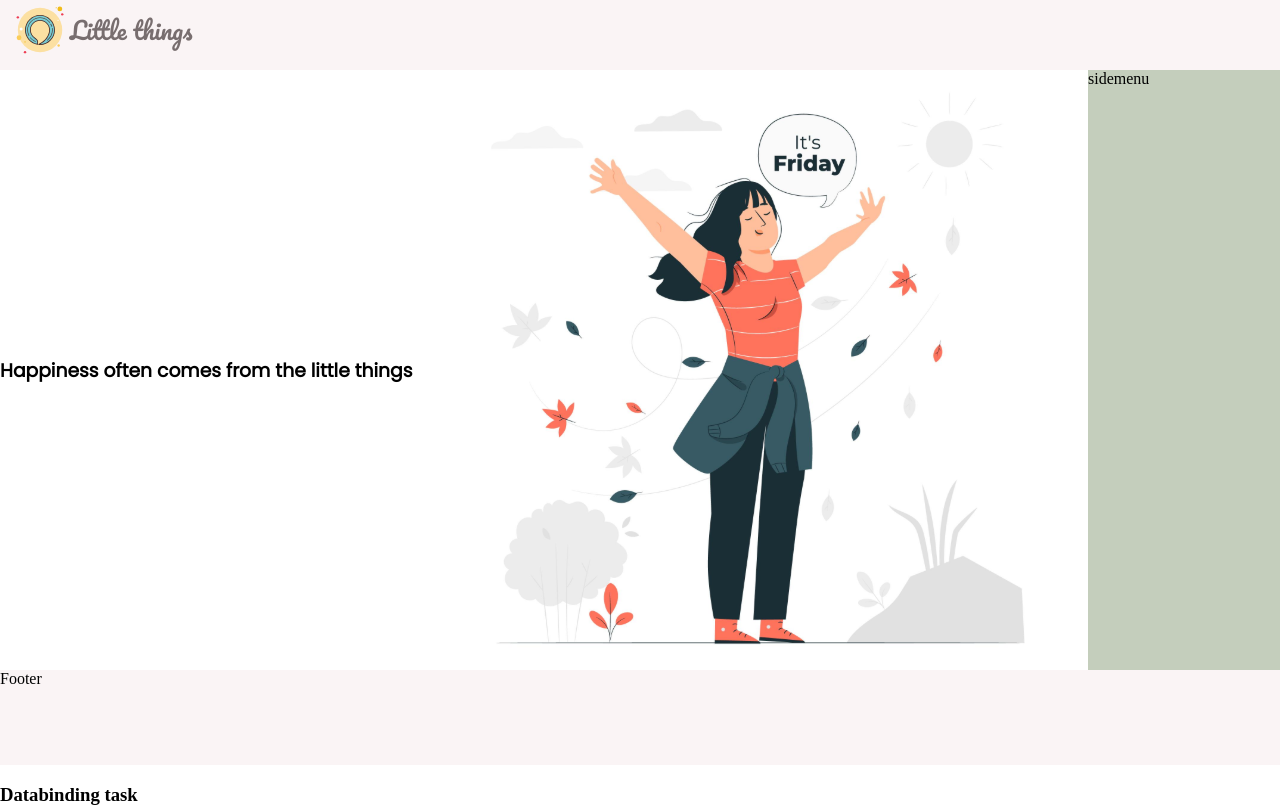
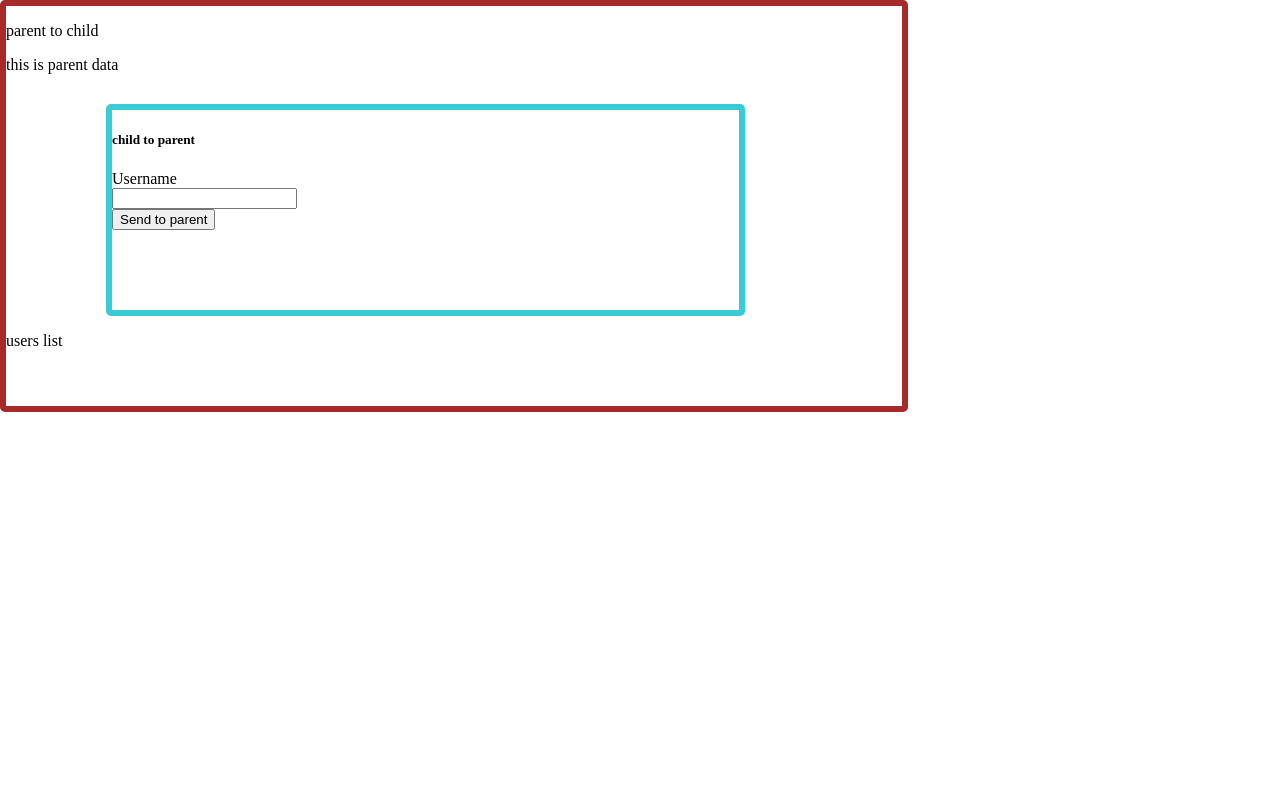
Before and after one commit to umavedha/myApp, an Angular app: page / in a window 1280 px wide. Shown: the top 807 px of the page. Built offline with nearby package versions, Linux system fonts and the light colour scheme.

Commit message:
data communication between parent and child components

```diff
--- a/src/app/app.component.html
+++ b/src/app/app.component.html
@@ -1,4 +1,4 @@
-<div>
+<!-- <div>
   <app-headercomponent></app-headercomponent>
 </div>
 <div class="content">
@@ -23,4 +23,5 @@
   <div>
     <app-directives></app-directives>
   </div>
-</div>
+</div> -->
+<app-parent></app-parent>
--- a/src/app/app.module.ts
+++ b/src/app/app.module.ts
@@ -11,6 +11,8 @@ import { DatabindingComponent } from './databinding/databinding.component';
 import { FormsModule } from '@angular/forms';
 import { DatabindtaskComponent } from './databindtask/databindtask.component';
 import { DirectivesComponent } from './directives/directives.component';
+import { ParentComponent } from './parent/parent.component';
+import { ChildComponent } from './child/child.component';
 
 @NgModule({
   declarations: [
@@ -22,6 +24,8 @@ import { DirectivesComponent } from './directives/directives.component';
     DatabindingComponent,
     DatabindtaskComponent,
     DirectivesComponent,
+    ParentComponent,
+    ChildComponent,
   ],
   imports: [BrowserModule, AppRoutingModule, FormsModule],
   providers: [],
--- /dev/null
+++ b/src/app/child/child.component.html
@@ -0,0 +1,20 @@
+<!-- <p>child works!</p> -->
+<p>{{user}}</p>
+
+
+<div class="child">
+    <h5>
+        child to parent
+    </h5>
+    <div>
+        <div>
+            <label for="">Username</label>
+            <div>
+                <input type="text" [(ngModel)]="newUser" name="" id="">
+            </div>
+        </div>
+        <div>
+            <button (click)="toParent()">Send to parent</button>
+        </div>
+    </div>
+</div>
--- /dev/null
+++ b/src/app/child/child.component.scss
@@ -0,0 +1,8 @@
+.child{
+    width: 70%;
+    height: 200px;
+    border: 6px solid rgb(57, 204, 214);
+    border-radius: 5px;
+   margin-left: 100px;
+   margin-top: 30px;
+}
--- /dev/null
+++ b/src/app/child/child.component.ts
@@ -0,0 +1,21 @@
+import { Component, EventEmitter, Input, OnInit, Output } from '@angular/core';
+
+@Component({
+  selector: 'app-child',
+  templateUrl: './child.component.html',
+  styleUrls: ['./child.component.scss'],
+})
+export class ChildComponent implements OnInit {
+  newUser: string = '';
+  @Input() user: string = '';
+  @Output() sendToParent = new EventEmitter();
+
+  constructor() {}
+
+  ngOnInit(): void {
+    console.log(this.user);
+  }
+  toParent() {
+    this.sendToParent.emit(this.newUser);
+  }
+}
--- a/src/app/directives/directives.component.html
+++ b/src/app/directives/directives.component.html
@@ -23,7 +23,7 @@
 <div>
     <p [ngClass]="show?'content':'modifiedContent'">The Kapaleeshwarar Temple in Chennai is one of the popular temples
         in
-        Tamil Nadu. The 7th century Amrirulgu
+        Tamil Nadu. The 7th century Arulmigu
         Kapaleeswarar temple is dedicated to Goddess Parvati in the form of Karpagambal or the Goddess of the
         Wish-Yielding
         Tree and Lord Shiva.</p>
--- /dev/null
+++ b/src/app/parent/parent.component.html
@@ -0,0 +1,13 @@
+<div class="parentComponent">
+    <p>parent to child</p>
+    <app-child [user]="userData" (sendToParent)="fromChild($event)"></app-child>
+    <!-- <p>{{newUserData}}</p> -->
+    <!-- <input type="text" [(ngModel)]="userData"> -->
+    <p>users list</p>
+    <ng-container>
+        <ul>
+            <li *ngFor="let newUserData of newUserDatas">{{newUserData}}</li>
+        </ul>
+    </ng-container>
+
+</div>
--- /dev/null
+++ b/src/app/parent/parent.component.scss
@@ -0,0 +1,6 @@
+.parentComponent{
+    width: 70%;
+    height: 400px;
+    border: 6px solid brown;
+    border-radius: 5px;
+}
--- /dev/null
+++ b/src/app/parent/parent.component.ts
@@ -0,0 +1,20 @@
+import { Component, OnInit } from '@angular/core';
+
+@Component({
+  selector: 'app-parent',
+  templateUrl: './parent.component.html',
+  styleUrls: ['./parent.component.scss'],
+})
+export class ParentComponent implements OnInit {
+  userData: string = 'this is parent data';
+  newUserDatas: Array<string> = [];
+
+  constructor() {}
+
+  ngOnInit(): void {}
+  fromChild(event: any) {
+    console.log(event);
+    // this.newUserData = event;
+    this.newUserDatas.push(event);
+  }
+}
```
Also changed, not shown: 2 other files (tests, documents, lock files or other folders).
